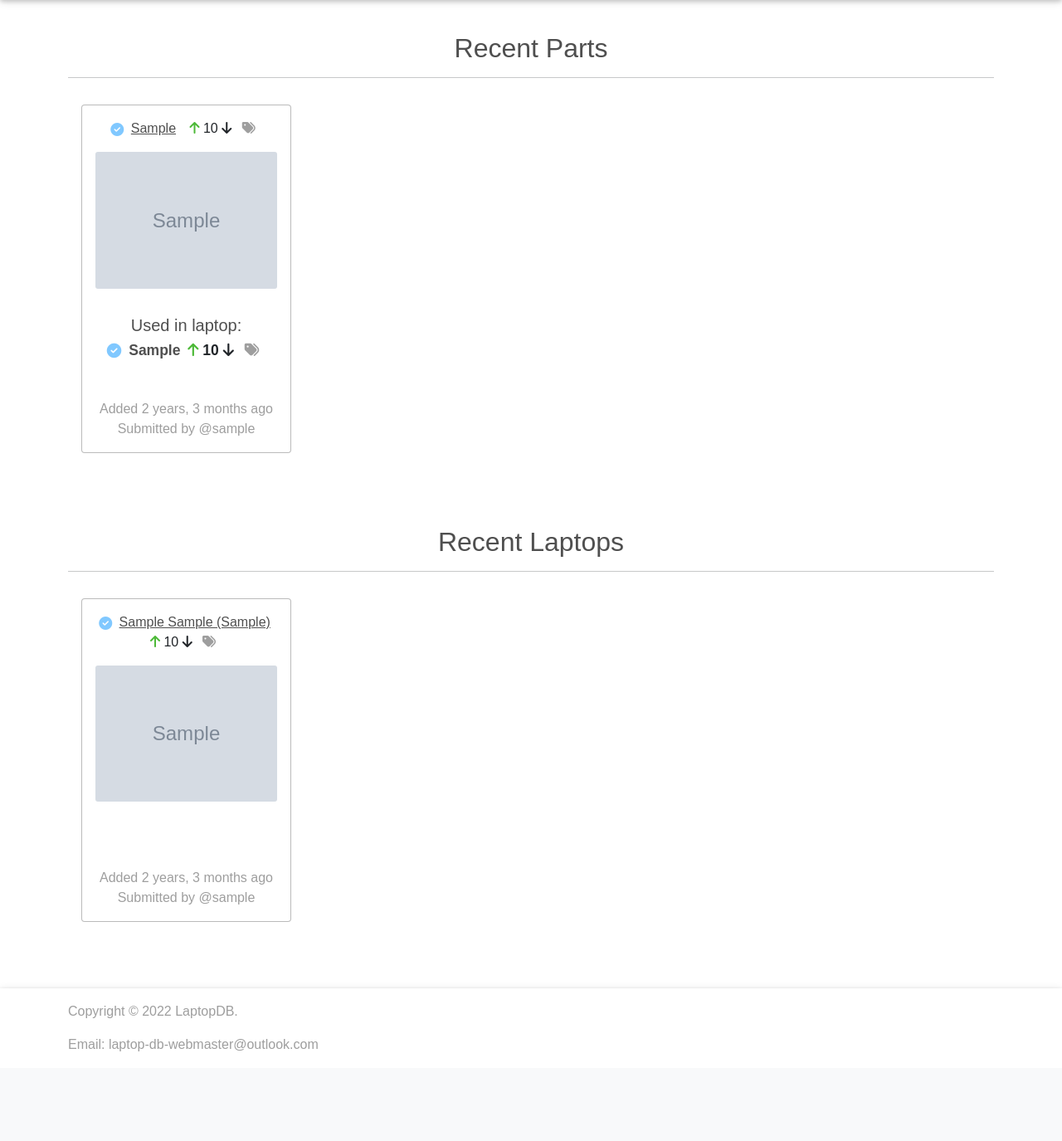
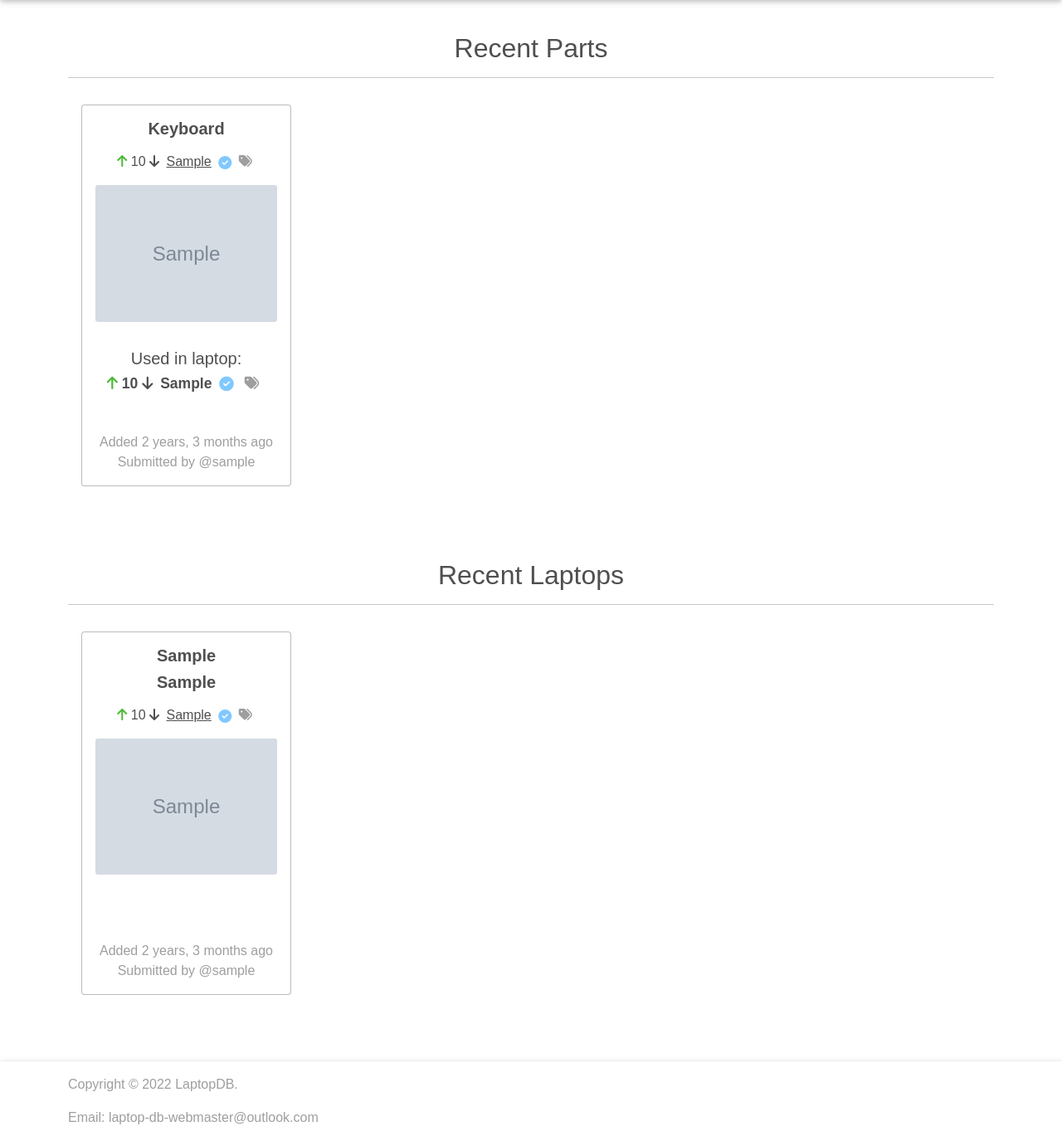
Before and after one commit to bgorman87/Laptop-DB, a Django app: page / in a window 1280 px wide. Shown: the part 57-1432 px from the top of the page at 83% size. Before the commit the page ends 1324 px from the top, so only its background shows below. Run offline with Django 4.2, Linux system fonts and the light colour scheme; a user stored in the database is signed in; tables that the repository leaves empty hold one stand-in row (values such as "Sample post"); grey boxes marked "Sample" are stand-in pictures; some libraries are stand-ins or nearby versions.

Commit message:
Placed upvote/downvote in front of all items

```diff
--- a/parts/catalog/templates/base/database-feed.html
+++ b/parts/catalog/templates/base/database-feed.html
@@ -1,31 +1,49 @@
 {% load auth_extras %}
 {% load vote_extras %}
+{% load general_extras %}
 
 <div class="card item-card">
     <div class="view overlay m-3">
-        <div class="container-flex-row">
         {% if item_type == "part" %}
-            <i class="{{ item|part_verified }}" aria-hidden="true"></i>
-            {% if 'KEYB' in item.part_type %}
+            <div class="container-flex-col dark-grey-text mb-3">
+                <h5><strong>{{ item.part_type|part_type }}</strong></h5>
+            </div>
+            <div class="container-flex-col dark-grey-text">
+            {% csrf_token %}
+            <i id="part-upvote-{{item.id}}" class="fa fa-arrow-up part-upvote-click {{ item|part_upvoted:request.user }}" data-answer="{{item.id}}"></i>
+            <span class="part-score-count-{{item.id}}">{{item.score}}</span>
+            <i id="part-downvote-{{item.id}}" class="fa fa-arrow-down part-downvote-click {{ item|part_downvoted:request.user }}" data-answer="{{item.id}}"></i>
+            {% if 'KEYB' in item.part_type and item.country %}
                 <a class="dark-grey-text mx-1" href="{% url 'item-page' item.model %}">{{item.model}}</a><img class="flag2x mx-1" data-bs-toggle="tooltip" data-bs-placement="right" data-bs-original-title="{{item.country_id.name}}" src="{{item.country_id.flag}}"/>
             {% else %}
                 <a class="dark-grey-text mx-1" href="{% url 'item-page' item.model %}">{{item.model}}</a>
             {% endif %}
-
-            {% csrf_token %}
-            <i id="part-upvote-{{item.id}}" class="fa fa-arrow-up part-upvote-click {{ item|part_upvoted:request.user }}" data-answer="{{item.id}}"></i>
-            <span class="part-score-count-{{item.id}}">{{item.score}}</span>
-            <i id="part-downvote-{{item.id}}" class="fa fa-arrow-down part-downvote-click {{ item|part_downvoted:request.user }}" data-answer="{{item.id}}"></i>
-            <a class="grey-text mx-2" href="https://www.ebay.com/sch/i.html?_nkw={{item.model}}" target="_blank"><i class="fa a-duotone fa-tags"></i></a>
+            {% if item|part_verified %}
+                <i class="{{ item|part_verified }}" aria-hidden="true"></i>
+            {% endif %}
+            <a class="grey-text mx-1" href="https://www.ebay.com/sch/i.html?_nkw={{item.model}}" target="_blank"><i class="fa a-duotone fa-tags"></i></a>
+            </div>
         {% else %}
-            <i class="{{ item|laptop_verified }}" aria-hidden="true"></i>
-            <a class="dark-grey-text mx-1" href="{% url 'laptop-page' item.laptop_model %}">{{item.manufacturer}}&nbsp{{item.series}}&nbsp({{item.laptop_model}})</a>
+            <div class="container-flex-row dark-grey-text mb-3">
+                <div class="container-flex-col">
+                    <h5><strong>{{item.manufacturer}}</strong></h5>
+                </div>
+                <div class="container-flex-col">
+                    <h5><strong>{{item.series}}</strong></h5>
+                </div>
+            </div>
+            <div class="container-flex-col dark-grey-text">
             <i id="laptop-upvote-{{item.id}}" class="fa fa-arrow-up laptop-upvote-click {{ item|laptop_upvoted:request.user }}" data-answer="{{item.id}}"></i>
             <span class="laptop-score-count-{{item.id}}">{{item.score}}</span>
             <i id="laptop-downvote-{{item.id}}" class="fa fa-arrow-down laptop-downvote-click {{ item|laptop_downvoted:request.user }}" data-answer="{{item.id}}"></i>
-            <a class="grey-text mx-2" href="https://www.ebay.com/sch/i.html?_nkw={{item.laptop_model}}" target="_blank"><i class="fa a-duotone fa-tags"></i></a>
+            <a class="dark-grey-text mx-1 text-break" href="{% url 'laptop-page' item.laptop_model %}">{{item.laptop_model}}</a>
+            {% if item|laptop_verified %}
+                <i class="{{ item|laptop_verified }}" aria-hidden="true"></i>
+            {% endif %}
+            <a class="grey-text mx-1" href="https://www.ebay.com/sch/i.html?_nkw={{item.laptop_model}}" target="_blank"><i class="fa a-duotone fa-tags"></i></a>
+            </div>
         {% endif %}
-        </div>
+
         {% if item_type == "part" %}
         <a class="image-item" href="{% url 'item-page' item %}">
         {% else %}
@@ -50,12 +68,12 @@
             <ul class="card-body-ul small mb-5">
             {% for laptop in item.laptop_model.all %}
 
-                <div class="container-flex-col">
-                    <i class="{{ laptop|laptop_verified }}" aria-hidden="true"></i>
-                    <a class="text-decoration-none dark-grey-text mx-1" href="{% url 'laptop-page' laptop.laptop_model %}">{{laptop.laptop_model}}</a>
+                <div class="container-flex-col dark-grey-text">
                     <i id="laptop-upvote-{{laptop.id}}" class="fa fa-arrow-up laptop-upvote-click {{ laptop|laptop_upvoted:request.user }}" data-answer="{{laptop.id}}"></i>
                     <span class="laptop-score-count-{{laptop.id}}">{{laptop.score}}</span>
                     <i id="laptop-downvote-{{laptop.id}}" class="fa fa-arrow-down laptop-downvote-click {{ laptop|laptop_downvoted:request.user }}" data-answer="{{laptop.id}}"></i>
+                    <a class="text-decoration-none dark-grey-text mx-1" href="{% url 'laptop-page' laptop.laptop_model %}">{{laptop.laptop_model}}</a>
+                    <i class="{{ laptop|laptop_verified }}" aria-hidden="true"></i>
                     <a class="grey-text mx-2" href="https://www.ebay.com/sch/i.html?_nkw={{laptop.laptop_model}}" target="_blank"><i class="fa a-duotone fa-tags"></i></a>
                 </div>
 
--- /dev/null
+++ b/parts/catalog/templatetags/general_extras.py
@@ -0,0 +1,8 @@
+from django import template
+from catalog.views import part_types
+
+register = template.Library()
+
+@register.filter(name='part_type')
+def part_type(part_type_id):
+    return part_types[part_type_id]
--- a/parts/static/styles/style.css
+++ b/parts/static/styles/style.css
@@ -189,6 +189,10 @@ body {
     border-radius: 5px;
 }
 
+.product ul {
+    padding-left: 0;
+}
+
 .grey-text {
     color: #9e9e9e !important; }
 
```
Also changed, not shown: parts/catalog/templates/base/laptop-page.html (+12 -9 lines).
